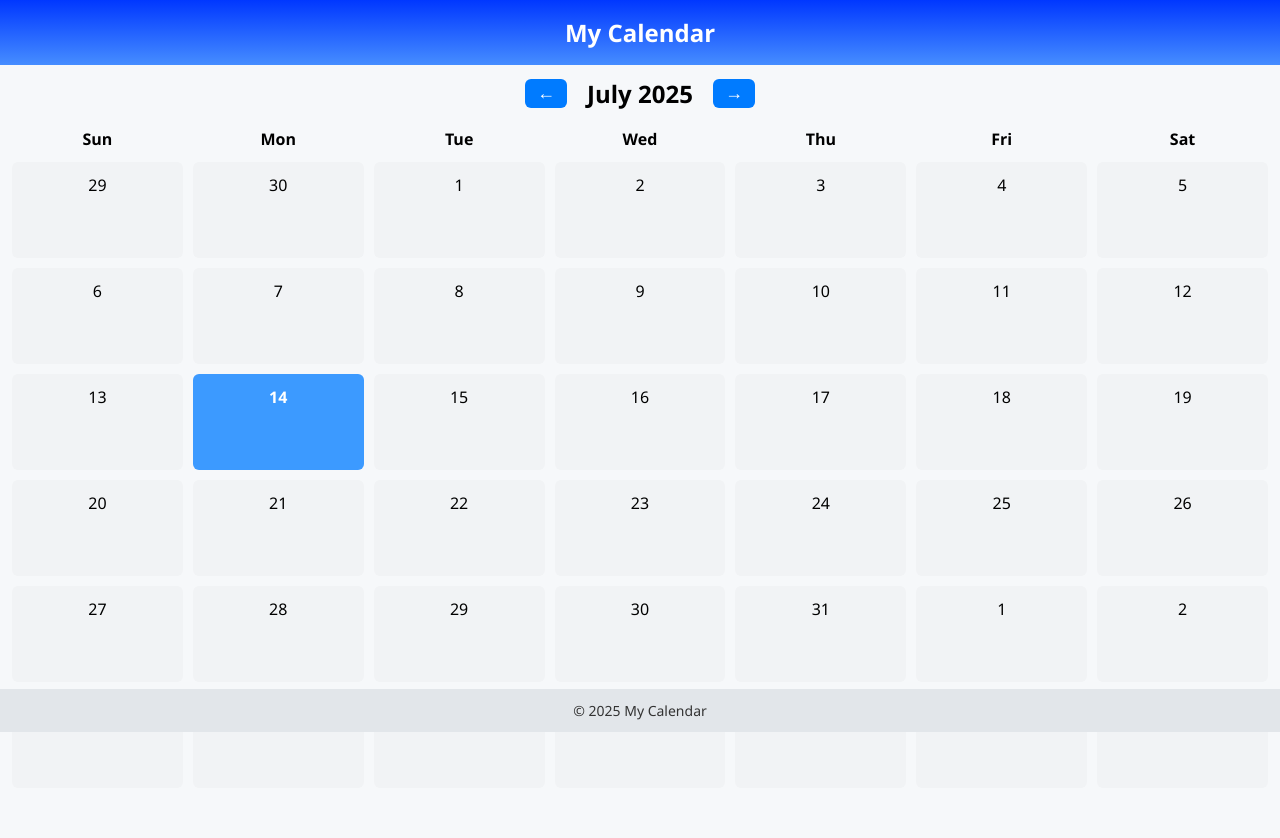
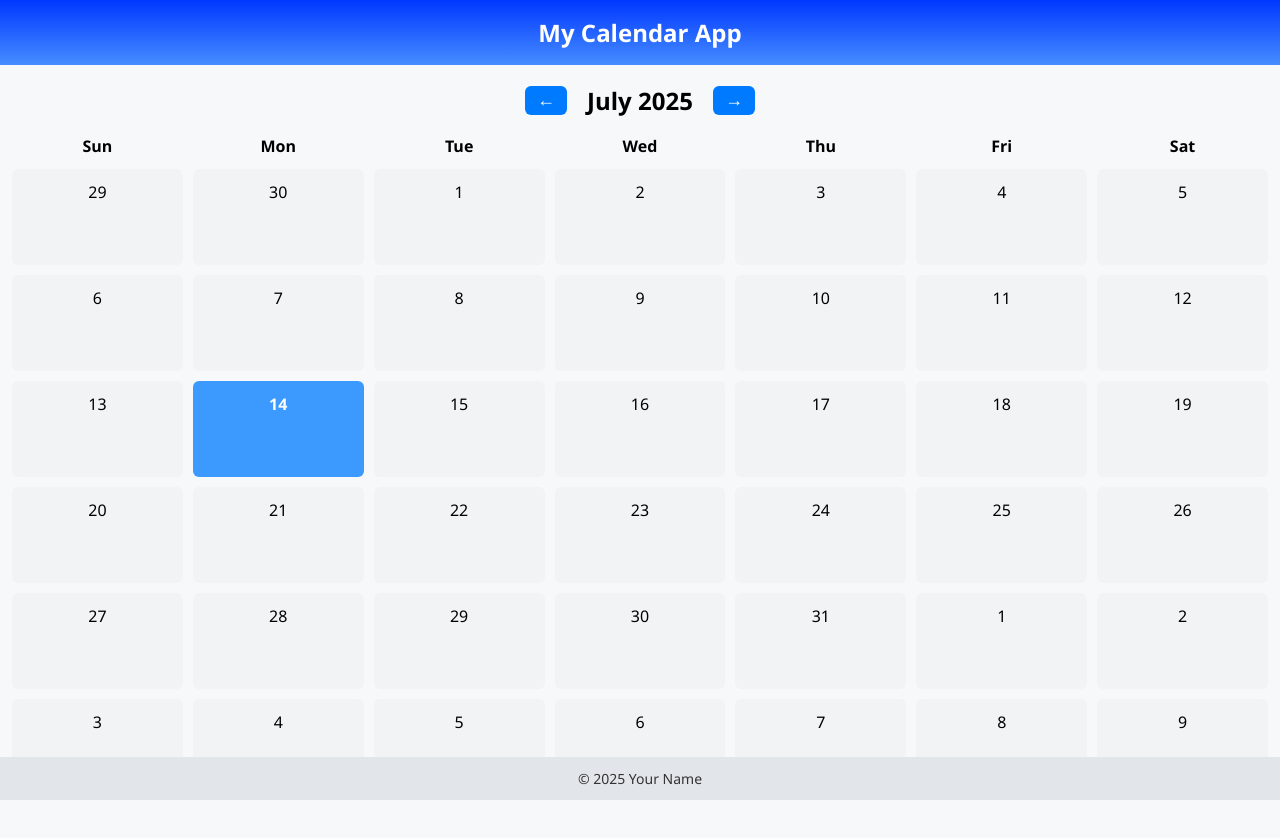
Before and after one commit to MohamadG004/Calendar, a React (Vite) app in the folder Calendar/: page / in a window 1280 px wide. Shown: the top 838 px of the page. Before the commit the page ends 800 px from the top, so only its background shows below. Built offline with nearby package versions, Linux system fonts and the light colour scheme.

Commit message:
Fixed screen layout

```diff
--- a/Calendar/src/App.css
+++ b/Calendar/src/App.css
@@ -1,7 +1,14 @@
+html, body {
+  height: 100%;
+  margin: 0;
+}
+
 body {
-  margin: 0;
+  display: flex;
+  flex-direction: column;
   font-family: 'Segoe UI', Tahoma, Geneva, Verdana, sans-serif;
   background-color: #f6f8fa;
+  min-height: 100vh;
 }
 
 header {
@@ -11,6 +18,11 @@ header {
   text-align: center;
   font-size: 24px;
   font-weight: bold;
+  position: fixed;
+  top: 0;
+  width: 100%;
+  z-index: 100;
+  box-sizing: border-box;
 }
 
 footer {
@@ -19,16 +31,26 @@ footer {
   padding: 12px;
   text-align: center;
   font-size: 14px;
+  position: fixed;
+  bottom: 0;
+  width: 100%;
+  box-sizing: border-box;
 }
 
 main {
+  flex-grow: 1;
+  margin-top: 72px;  /* approx header height */
+  margin-bottom: 48px; /* approx footer height */
   padding: 12px;
+  overflow-y: auto;
 }
 
 .calendar {
   max-width: 1500px;
-  max-height: 600px;
   margin: 0 auto;
+  height: 100%;
+  display: flex;
+  flex-direction: column;
 }
 
 .calendar-header {
--- a/Calendar/src/App.jsx
+++ b/Calendar/src/App.jsx
@@ -6,13 +6,14 @@ import './App.css';
 
 const App = () => {
   return (
-    <div className="app-container" style={{ flex: 1, display: 'flex', flexDirection: 'column' }}>
-      <Header />
-      <main style={{ flex: 1 }}>
-        <Calendar />
-      </main>
-      <Footer />
-    </div>
+    <>
+    <header>My Calendar App</header>
+    <main>
+      <Calendar />
+    </main>
+    <footer>© 2025 Your Name</footer>
+  </>
+
   );
 };
 
```
